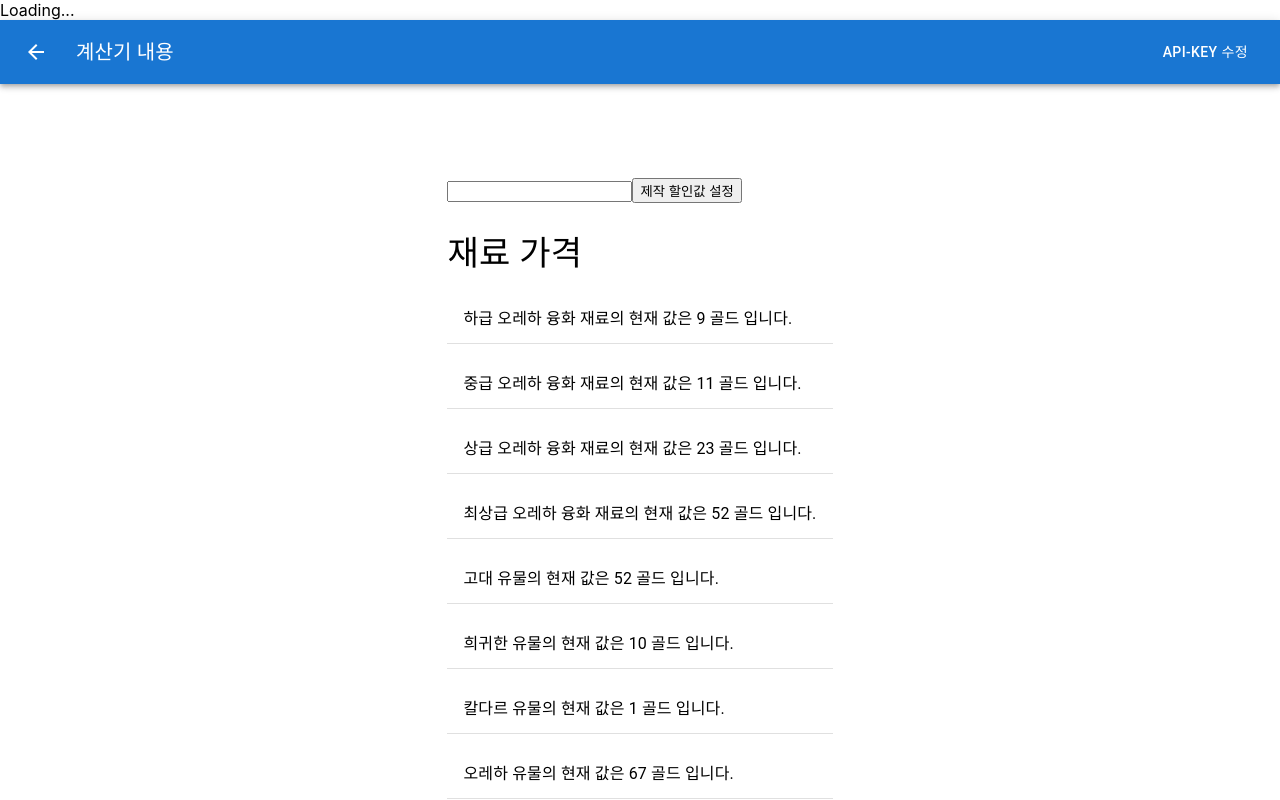
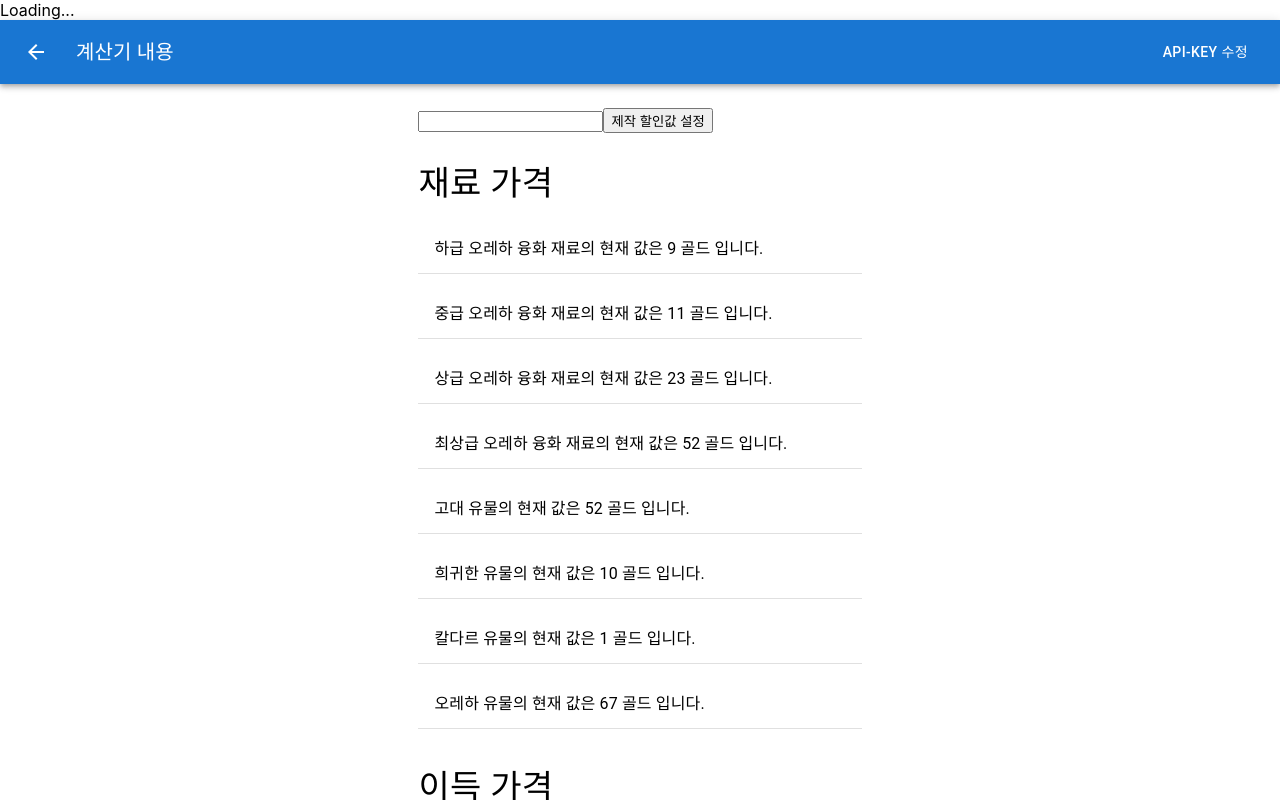
Before and after one commit to EEDK/loa-app, a React (Create React App) app: page / in a window 1280 px wide. Both pictures are taken after typing "Sample" into the empty fields and a click on the button "로그인". Shown: the top 800 px of the page. Built offline with nearby package versions, Linux system fonts and the light colour scheme.

Commit message:
custom div arc

```diff
--- a/src/container/oreha/Oreha.jsx
+++ b/src/container/oreha/Oreha.jsx
@@ -122,7 +122,7 @@ function Oreha() {
       <Header></Header>
       <Box
         sx={{
-          marginTop: 8,
+          marginTop: 3,
           display: 'flex',
           flexDirection: 'column',
           alignItems: 'center',
@@ -152,8 +152,6 @@ function Oreha() {
               />
             ))}
           </div>
-        </div>
-
           <div className="Oreha__main__benefitValue">
             <Typography gutterBottom variant="h4" component="div">
               이득 가격
@@ -170,6 +168,7 @@ function Oreha() {
               ))}
             </div>
           </div>
+        </div>
       </Box>
     </div>
   );
--- a/src/container/oreha/Oreha.scss
+++ b/src/container/oreha/Oreha.scss
@@ -2,9 +2,6 @@
     display: 'flex',
 }
 
-.Oreha__main{
-    padding-top: 30px;
-}
 
 .Oreha__main__ingredientValue{
     padding-top: 30px;
```
Lines whose indentation alone changed are shown as unchanged.
